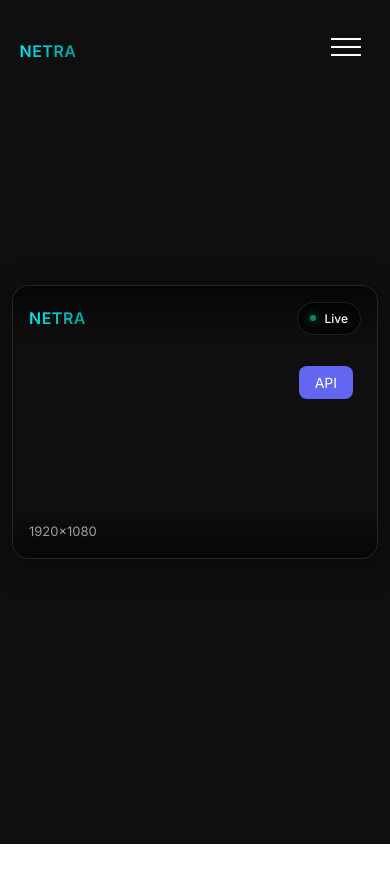
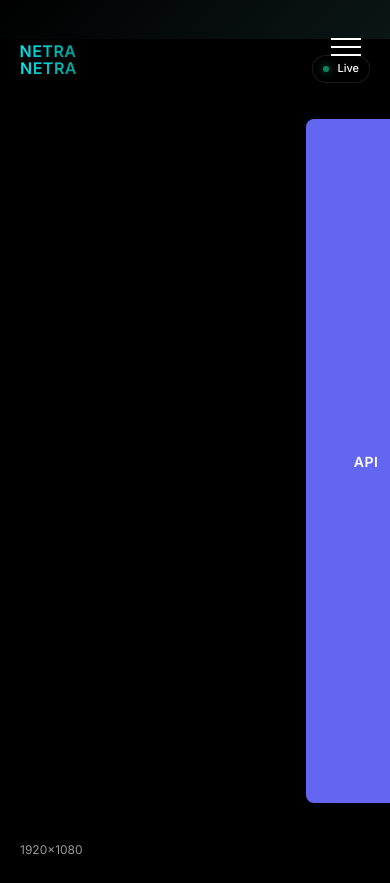
Before and after one commit to Tarun-1009/NETRA, a React (Vite) app: page /vision in a window 390 px wide. Before the commit the page ends 844 px from the top, so only its background shows below. Built offline with nearby package versions, Linux system fonts and the light colour scheme; no server answers.

Commit message:
modify vision page and auto hide navigation bar

```diff
--- a/src/Vision.css
+++ b/src/Vision.css
@@ -16,32 +16,33 @@
 .app-container {
     height: 100vh;
     width: 100vw;
-    background: var(--bg);
+    /* background: var(--bg); */
     display: flex;
     flex-direction: column;
     align-items: center;
     justify-content: center;
     overflow: hidden;
     font-family: 'Inter', sans-serif;
-    padding: 20px;
+    padding: 40px;
+    margin-top: 10%;
     gap: 24px;
 }
 
 .glow-frame {
     width: 100%;
     max-width: 1200px;
-    aspect-ratio: 16 / 9;
+    aspect-ratio: auto;
     position: relative;
     border-radius: 16px;
     overflow: hidden;
-    border: 1px solid rgba(255, 255, 255, 0.1);
-    box-shadow: 0 8px 32px rgba(0, 0, 0, 0.4);
+    border: 1px solid rgb(255, 255, 255);
+    box-shadow: 0 8px 32px rgb(0, 170, 255);
     transition: all 0.3s ease;
 }
 
 .glow-frame:hover {
     border-color: var(--primary);
-    box-shadow: 0 8px 48px rgba(99, 102, 241, 0.2);
+    box-shadow: 0 8px 32px rgba(142, 241, 99, 0.943);
 }
 
 #video-feed {
@@ -134,6 +135,13 @@
 }
 
 /* Responsive */
+/* Responsive */
+@media (max-width: 1024px) {
+    .glow-frame {
+        max-width: 90%;
+    }
+}
+
 @media (max-width: 768px) {
     .app-container {
         padding: 12px;
@@ -141,6 +149,8 @@
 
     .glow-frame {
         aspect-ratio: 4 / 3;
+        width: 100%;
+        max-width: 100%;
     }
 
     .top-bar,
@@ -150,6 +160,73 @@
 
     .logo-text {
         font-size: 16px;
+    }
+
+    #apitestbutton {
+        top: 20px;
+        right: 20px;
+        font-size: 12px;
+        padding: 6px 12px;
+        z-index: 20;
+        /* Ensure it's above the top-bar overlay if needed, though they are siblings */
+    }
+}
+
+@media (max-width: 480px) {
+    .app-container {
+        padding: 0;
+        gap: 0;
+        background: black;
+        /* Seamless look on mobile */
+    }
+
+    .glow-frame {
+        border-radius: 0;
+        border: none;
+        box-shadow: none;
+        aspect-ratio: auto;
+        height: 100dvh;
+        /* Use dynamic viewport height */
+    }
+
+    .top-bar {
+        padding: 16px 20px;
+        background: linear-gradient(180deg, rgba(0, 0, 0, 0.8) 0%, transparent 100%);
+    }
+
+    .status-badge {
+        padding: 4px 10px;
+        font-size: 11px;
+    }
+
+    .logo-text {
+        font-size: 16px;
+    }
+
+    .bottom-info {
+        padding: 24px 20px;
+        background: linear-gradient(0deg, rgba(0, 0, 0, 0.8) 0%, transparent 100%);
+    }
+
+    .info-text {
+        font-size: 12px;
+    }
+
+    /* Reposition API button for better mobile usability */
+    #apitestbutton {
+        top: auto;
+        bottom: 80px;
+        /* Above bottom info */
+        right: 50%;
+        transform: translateX(50%);
+        width: auto;
+        min-width: 120px;
+        padding: 12px 24px;
+        border-radius: 24px;
+        font-weight: 600;
+        box-shadow: 0 4px 12px rgba(0, 0, 0, 0.4);
+        background-color: var(--primary);
+        letter-spacing: 0.5px;
     }
 }
 
@@ -164,5 +241,15 @@
     border-radius: 8px;
     font-size: 14px;
     cursor: pointer;
-    transition: background-color 0.3s ease;
+    transition: all 0.3s ease;
+    z-index: 100;
 }
+
+#apitestbutton:hover {
+    transform: translateY(-1px);
+    box-shadow: 0 4px 12px rgba(99, 102, 241, 0.4);
+}
+
+#apitestbutton:active {
+    transform: translateY(0);
+}
--- a/src/Vision.jsx
+++ b/src/Vision.jsx
@@ -43,7 +43,7 @@ const Vision = () => {
 
     // Save the image
     const base64Image = saveImageToGallery(canvas);
-    const text= await apireq(base64Image);
+    const text = await apireq(base64Image);
     speakText(text);
   };
 
--- a/src/components/landing/NavBar.jsx
+++ b/src/components/landing/NavBar.jsx
@@ -5,6 +5,26 @@ import './Navbar.css';
 function NavBar() {
     const navigate = useNavigate();
     const [isMenuOpen, setIsMenuOpen] = useState(false);
+    const [isVisible, setIsVisible] = useState(true);
+    const [lastScrollY, setLastScrollY] = useState(0);
+
+    React.useEffect(() => {
+        const handleScroll = () => {
+            const currentScrollY = window.scrollY;
+
+            if (currentScrollY > lastScrollY && currentScrollY > 50) {
+                // Scrolling down & past threshold -> Hide
+                setIsVisible(false);
+            } else {
+                // Scrolling up -> Show
+                setIsVisible(true);
+            }
+            setLastScrollY(currentScrollY);
+        };
+
+        window.addEventListener('scroll', handleScroll);
+        return () => window.removeEventListener('scroll', handleScroll);
+    }, [lastScrollY]);
 
     const handleJoinClick = () => {
         navigate('/vision');
@@ -16,7 +36,7 @@ function NavBar() {
     };
 
     return (
-        <nav className="navbar">
+        <nav className={`navbar ${isVisible ? '' : 'hidden'}`}>
             <div className="navbar-logo">
                 <span className="logo-text">NETRA</span>
             </div>
--- a/src/components/landing/Navbar.css
+++ b/src/components/landing/Navbar.css
@@ -11,6 +11,11 @@
     width: 100%;
     z-index: 1000;
     box-sizing: border-box;
+    transition: transform 0.3s ease-in-out;
+}
+
+.navbar.hidden {
+    transform: translateY(-100%);
 }
 
 .navbar-logo {
--- a/src/components/landing/hero.css
+++ b/src/components/landing/hero.css
@@ -228,7 +228,7 @@
 
     .hero-spline-container {
         /* height: 500px; */
-         width: 100%;
+        width: 100%;
         height: 400px;
         min-width: unset;
         order: 1;
@@ -236,7 +236,7 @@
         margin-bottom: 5%;
     }
 
-     .hero-spline {
+    .hero-spline {
         width: 350%;
         height: 200%;
         left: 0%;
```
